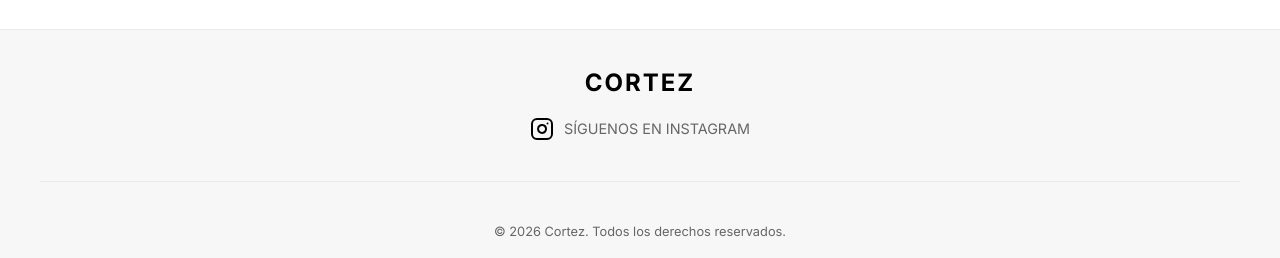
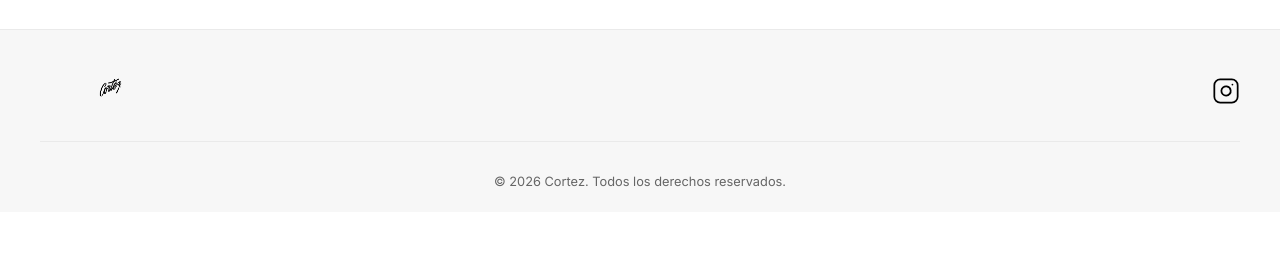
Before and after one commit to Villegascs/Cortez, a Next.js app: page / in a window 1280 px wide. Shown: the part 1077-1335 px from the top of the page. After the commit the page ends 1289 px from the top, so only its background shows below. Built offline with nearby package versions, Linux system fonts and the light colour scheme; no server answers; the database is empty.

Commit message:
Update footer layout with Logo and Instagram icon

```diff
--- a/src/components/Footer.tsx
+++ b/src/components/Footer.tsx
@@ -1,4 +1,5 @@
 import Link from 'next/link';
+import Image from 'next/image';
 
 export default function Footer() {
   return (
@@ -14,39 +15,46 @@ export default function Footer() {
         margin: '0 auto',
         display: 'flex',
         flexDirection: 'column',
-        alignItems: 'center',
         gap: '20px'
       }}>
-        <h2 style={{
-          fontSize: '1.5rem',
-          fontWeight: 700,
-          letterSpacing: '2px',
-          textTransform: 'uppercase'
+        {/* Top Row: Logo & Instagram */}
+        <div style={{
+          display: 'flex',
+          justifyContent: 'space-between',
+          alignItems: 'center'
         }}>
-          CORTEZ
-        </h2>
+          {/* Logo Cortez Left */}
+          <Link href="/">
+            <Image
+              src="/logo.png"
+              alt="Cortez Logo"
+              width={140}
+              height={35}
+              style={{ filter: 'var(--logo-invert)', objectFit: 'contain' }}
+            />
+          </Link>
 
+          {/* Instagram Right */}
           <a
-          href="https://www.instagram.com/cortez/"
+            href="https://www.instagram.com/cortez.ve/"
             target="_blank"
             rel="noopener noreferrer"
             style={{
               display: 'flex',
               alignItems: 'center',
-            gap: '10px',
               color: 'var(--text-secondary)',
-            fontSize: '0.9rem',
               textDecoration: 'none',
               transition: 'color 0.2s ease'
             }}
+            title="Síguenos en Instagram"
           >
             <svg
-            width="24"
-            height="24"
+              width="28"
+              height="28"
               viewBox="0 0 24 24"
               fill="none"
               stroke="var(--icon-color)"
-            strokeWidth="2"
+              strokeWidth="1.5"
               strokeLinecap="round"
               strokeLinejoin="round"
             >
@@ -54,21 +62,19 @@ export default function Footer() {
               <path d="M16 11.37A4 4 0 1 1 12.63 8 4 4 0 0 1 16 11.37z"></path>
               <line x1="17.5" y1="6.5" x2="17.51" y2="6.5"></line>
             </svg>
-          <span>SÍGUENOS EN INSTAGRAM</span>
           </a>
+        </div>
 
         <div style={{
           width: '100%',
           height: '1px',
           background: 'var(--border-color)',
-          margin: '20px 0'
+          margin: '10px 0'
         }} />
 
         <div style={{
           display: 'flex',
-          flexDirection: 'column',
-          alignItems: 'center',
-          gap: '10px',
+          justifyContent: 'center',
           fontSize: '0.8rem',
           color: 'var(--text-secondary)',
           textAlign: 'center'
```
Lines whose indentation alone changed are shown as unchanged.
